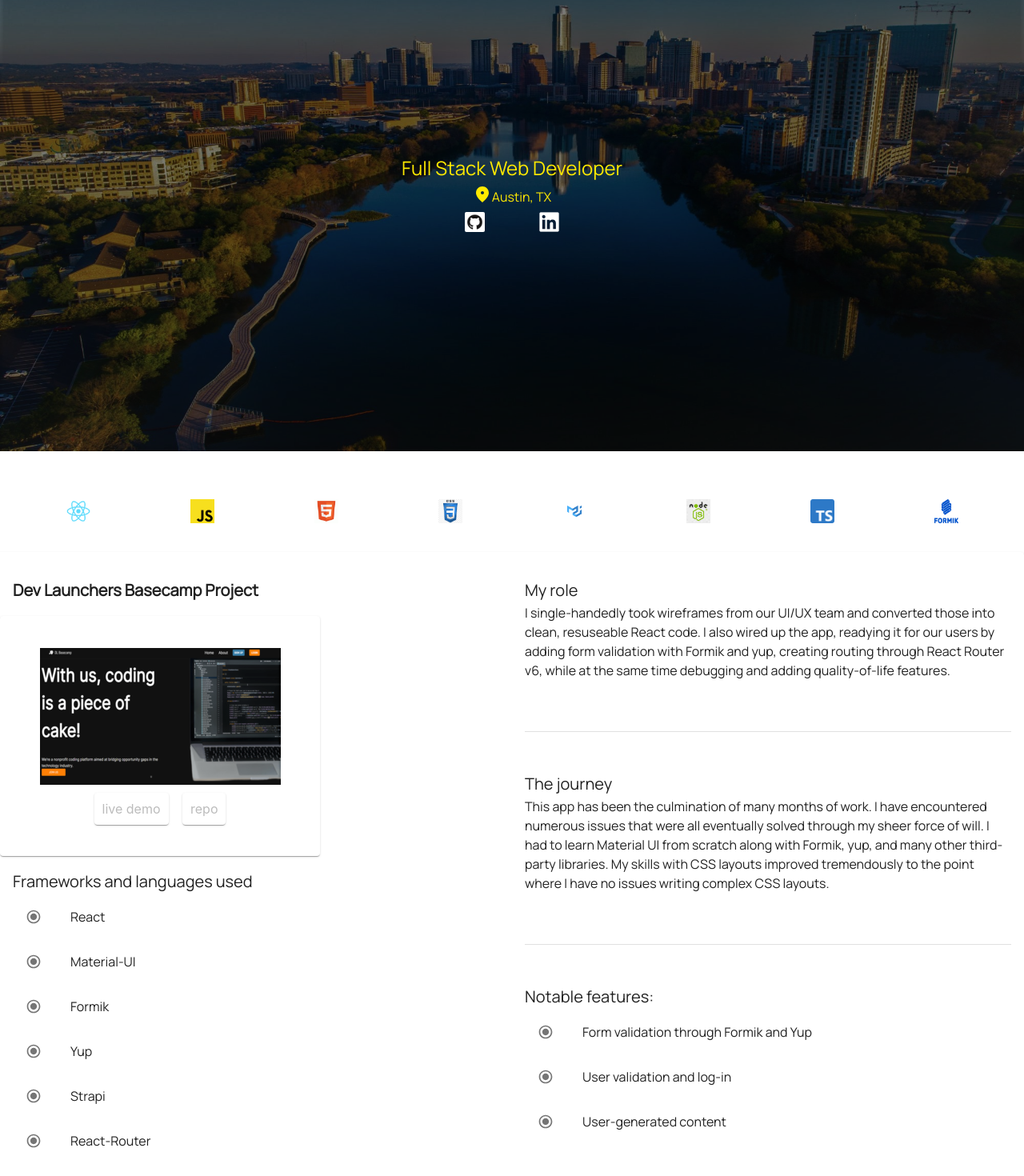
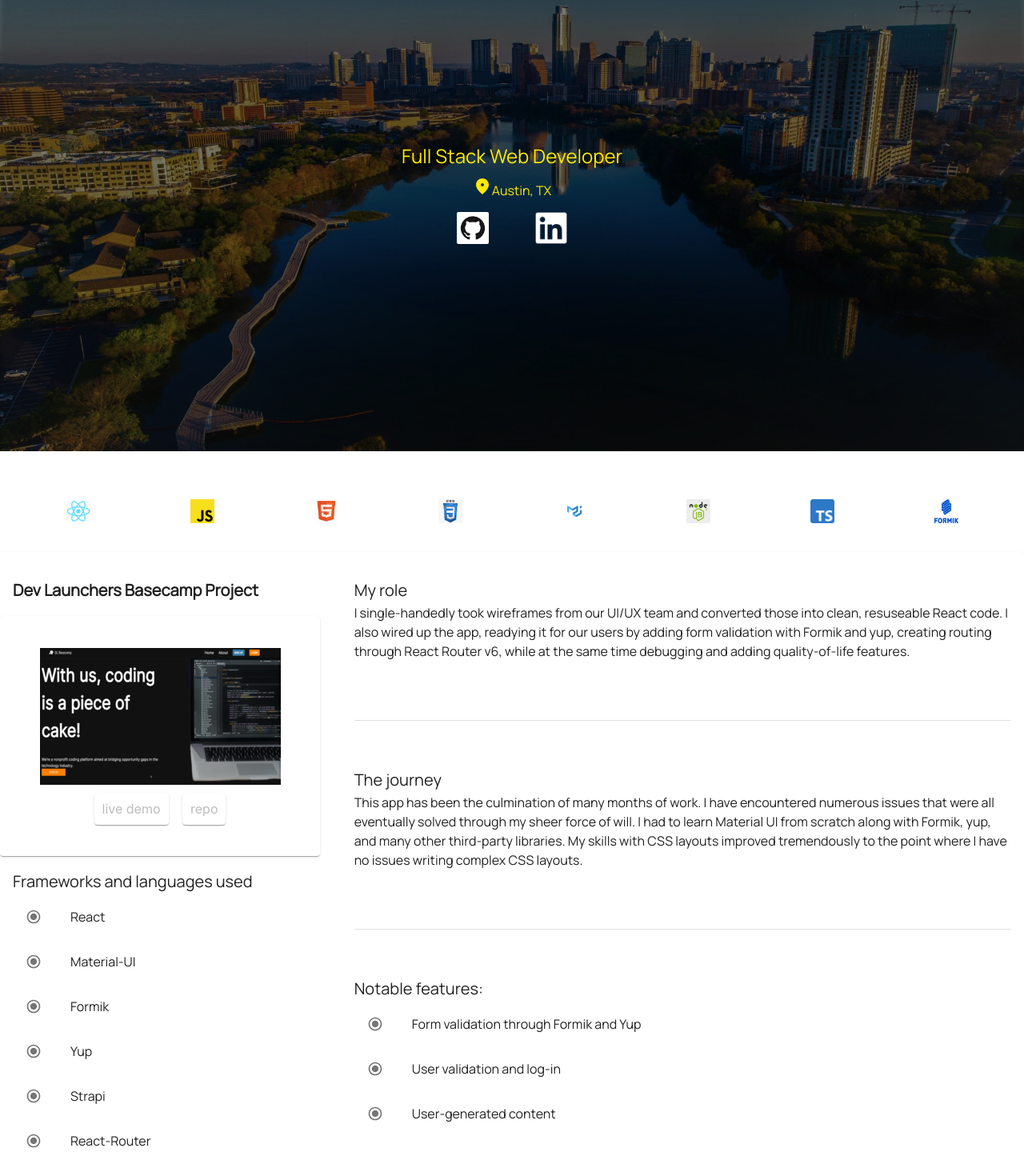
Before and after one commit to pcrain9/portfolio-website-v2, a React (Create React App) app: page / in a window 1280 px wide. Shown: the part 76-1546 px from the top of the page at 80% size. Built offline with nearby package versions, Linux system fonts and the light colour scheme.

Commit message:
cleaned up some unused components. adjusted description width for wider screens

```diff
--- a/src/components/Footer.js
+++ b/src/components/Footer.js
@@ -5,13 +5,11 @@ import Stack from "@mui/material/Stack";
 import Typography from "@mui/material/Typography";
 import Divider from "@mui/material/Divider";
 import Link from "@mui/material/Link";
-import useMediaQuery from "@mui/material/useMediaQuery";
 import { scroller } from "react-scroll";
 
 import CopyrightIcon from "@mui/icons-material/Copyright";
 
 function Footer() {
-  const matches = useMediaQuery("(max-width:1000px)");
 
   function scrollTo() {
     scroller.scrollTo("projects", {
--- a/src/components/Projects.js
+++ b/src/components/Projects.js
@@ -44,7 +44,7 @@ function Projects() {
               marginTop={2}
               direction={matches ? "column" : "row"}
             >
-              <Grid item container xs={6}>
+              <Grid item container xs={4}>
                 <Grid item xs={12} padding={2}>
                   <Typography variant="h6" sx={{ fontWeight: "600" }}>
                     {project.title}
@@ -104,7 +104,7 @@ function Projects() {
                   </List>
                 </Grid>
               </Grid>
-              <Grid item container xs={6} spacing={3} padding={2}>
+              <Grid item container xs={8} spacing={3} padding={2}>
                 <Grid item xs={12}>
                   <Typography variant="h6">My role</Typography>
                   <Typography paragraph>{project.role}</Typography>
--- a/src/components/Symbols.js
+++ b/src/components/Symbols.js
@@ -1,5 +1,4 @@
 import React from "react";
-import Card from "@mui/material/Card";
 import Box from "@mui/material/Box";
 
 import reactImage from "../data/react.png";
--- a/src/components/TopNav.js
+++ b/src/components/TopNav.js
@@ -92,19 +92,19 @@ function TopNav() {
           flexDirection: "column",
         }}
       >
-        <Typography variant="h5" sx={{ color: "#ffea00", mb: "5px" }}>
+        <Typography variant="h5" sx={{ color: "#ffea00", mb: "10px" }}>
           Full Stack Web Developer
         </Typography>
         <Typography
           paragraph
           sx={{
             color: "#ffea00",
-            mb: "5px",
+            mb: "10px",
             display: "flex",
             alignItems: "center",
           }}
         >
-          <FmdGoodIcon sx={{ color: "#ffea00", mb: "5px" }} /> Austin, TX
+          <FmdGoodIcon sx={{ color: "#ffea00", mb: "10px" }} /> Austin, TX
         </Typography>
         <Box
           sx={{ display: "flex", width: "20%", justifyContent: "space-evenly" }}
@@ -113,14 +113,14 @@ function TopNav() {
             <img
               src={Github}
               alt="null"
-              style={{ height: "25px", width: "25px", borderRadius: "2px" }}
+              style={{ height: "40px", width: "40px", borderRadius: "2px" }}
             />
           </a>
           <a href="https://www.linkedin.com/in/perrycrain9">
             <img
               src={Linkedin}
               alt="null"
-              style={{ height: "25px", width: "25px" }}
+              style={{ height: "40px", width: "40px" }}
             />
           </a>
         </Box>
```
